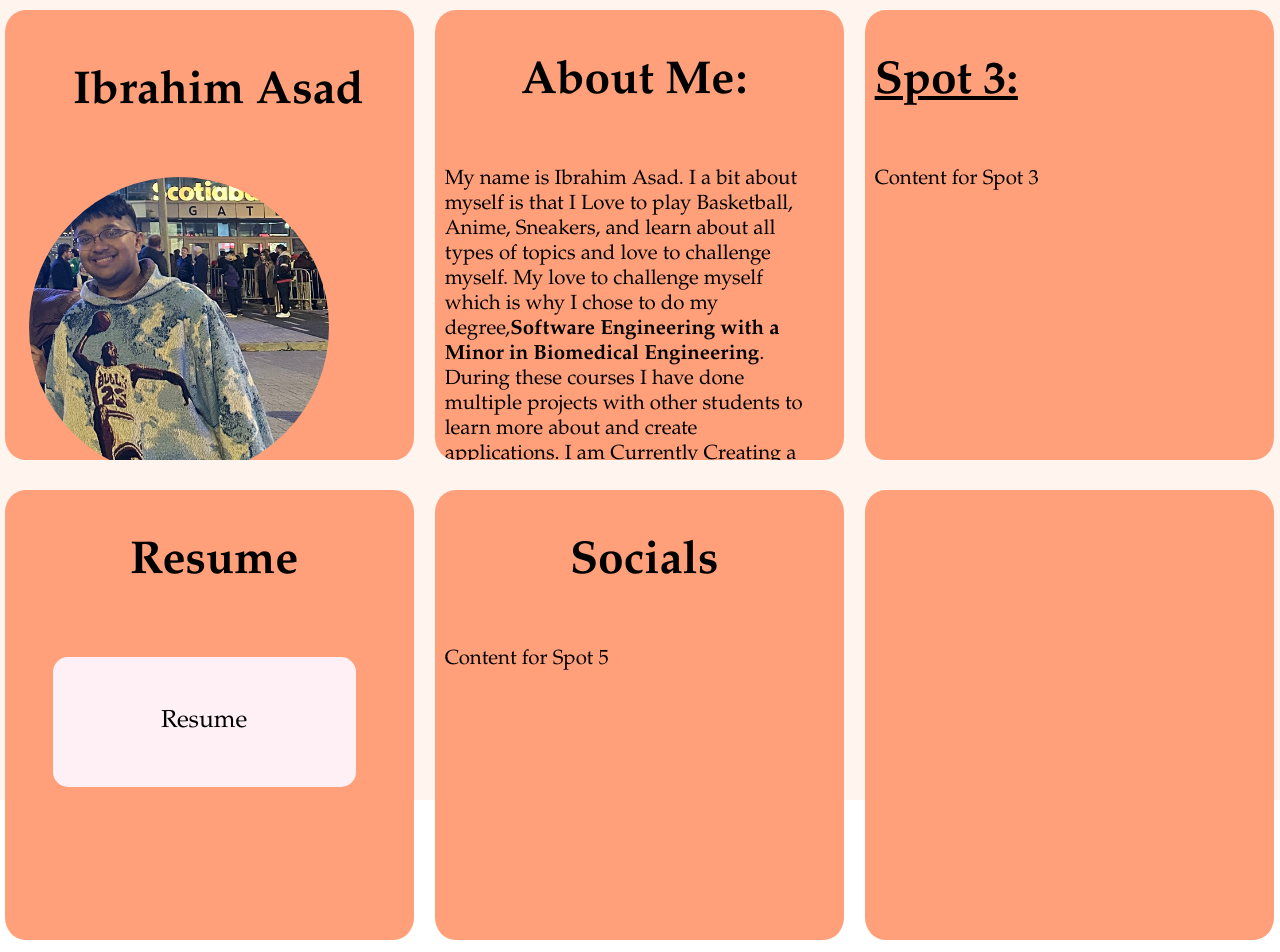
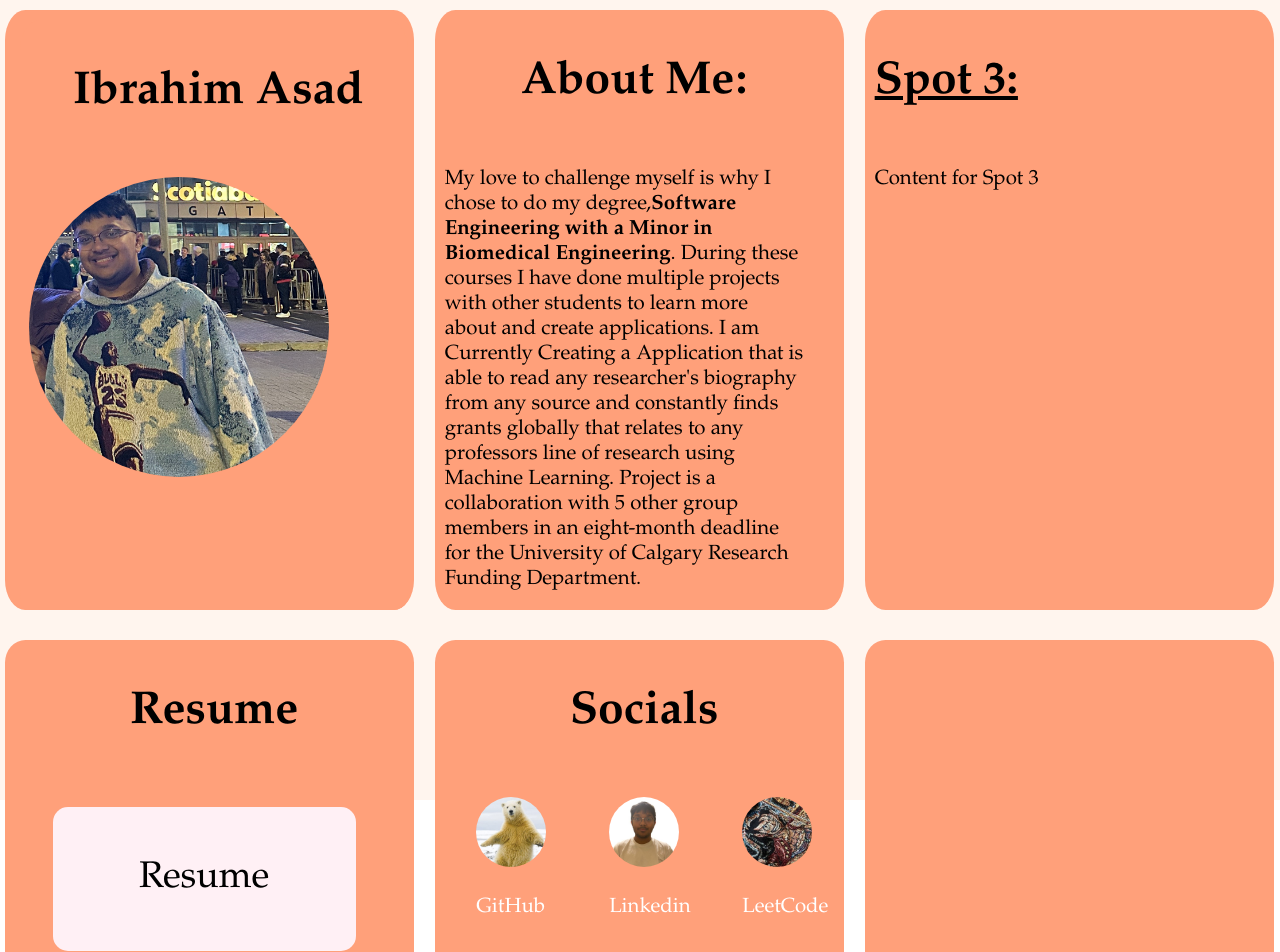
Before and after one commit to ibrahim29asad/website, a React (Create React App) app: page / in a window 1280 px wide. Shown: the top 952 px of the page. Built offline with nearby package versions, Linux system fonts and the light colour scheme.

Commit message:
fixed text

```diff
--- a/src/App.css
+++ b/src/App.css
@@ -67,7 +67,7 @@ body {
   position: relative;
   overflow: hidden;
   min-width: 300px; /* Set the minimum width */
-  min-height: 450px; /* Set the minimum height */
+  min-height: 500px; /* Set the minimum height */
   max-width: 95%;
   max-height: 95%;
 
@@ -97,6 +97,9 @@ body {
   max-width: 95%;
   text-decoration: none;
 }
+
+
+
 
 
 .Sidebar-HeaderName{
@@ -133,15 +136,12 @@ body {
 
 /*Social Text*/
 .SocialText{
-  color: white;
-  background-color: black;
+  color: black;
   font-family: Palatino, URW Palladio L, serif;
   position: absolute;
-  font-size: 1.2vw;
+  font-size: 1.6vw;
 
 }
-
-/*Main Text*/
 
 
 
@@ -264,7 +264,7 @@ a:hover {
   border: none;
   color: black;
   background-color: lavenderblush;
-  font-size: larger;
+  font-size: 2.9vw;
   font-family: Palatino, URW Palladio L, serif;
   cursor: pointer;
 
@@ -282,6 +282,37 @@ a:hover {
 }
 
 .square {
+  display: flex;
+  flex-direction: column;
+  height: 95%;
+  border-radius: 5%;
+  transition: background-color 0.5s ease;
+  background-color: lightsalmon;
+  color: black;
+  font-family: Palatino, URW Palladio L, serif;
+  font-size: 1.5vw;
+  max-width: 95%;
+  min-height: 600px;
+  text-decoration: none;
+}
+
+.bottom-square {
+  flex: 1;
+  height: 100%;
+  border-radius: 5%;
+  position: relative;
+  padding-left: 2.3%;
+  width: 100%; /* Adjusted width for responsiveness */
+  margin: 10px 5px 10px 5px;
+  transition: background-color 0.5s ease;
+  background-color: lightsalmon;
+  position: relative;
+  overflow: hidden;
+  min-width: 300px; /* Set the minimum width */
+  min-height: 450px; /* Set the minimum height */
+  max-width: 95%;
+  max-height: 95%;
+
   display: flex;
   flex-direction: column;
   height: 95%;
@@ -349,6 +380,22 @@ a:hover {
 
 }
 
+.Socials-Pic {
+  max-width: 100%;
+  max-height: 100%;
+  border-radius: 50%;
+  width: 70px;
+  height: 70px;
+  object-fit: cover;
+  object-position: top left;
+  flex-direction: ;
+}
+
+.social-icons {
+  display: flex;
+  justify-content: space-around;
+}
+
 .square:hover .Profile-Pic {
   transform: scale(1.2); /* Increase the scale factor as needed */
 }
--- a/src/App.js
+++ b/src/App.js
@@ -5,6 +5,9 @@ import Profile from '../src/images/profile.jpg';
 import ImageGallery from './ImageGallery';
 import Socials from './Socials';
 import NameCover from './NameCover';
+import GitHub from '../src/images/github.jpg'
+import LinkedIn from '../src/images/Linkedin.jpg'
+import LeetCode from '../src/images/leetcode.jpg'
 
 
 function App() {
@@ -23,10 +26,7 @@ function App() {
           <p style={{textAlign: 'center'  }}>About Me:</p>
         </div>
         <div className='MainText'>
-        My name is Ibrahim Asad. I a bit about myself is that I Love
-        to play Basketball, Anime, Sneakers, and learn about all types
-       of topics and love to challenge myself. My love to challenge
-        myself which is why I chose to do my degree,
+        My love to challenge myself is why I chose to do my degree,
         <strong>Software Engineering with a Minor in Biomedical Engineering</strong>.
         During these courses I have done multiple projects with other
         students to learn more about and create applications. I am
@@ -51,9 +51,9 @@ function App() {
       </div>
 
       {/* Spot 4 */}
-      <div className="square">
+      <div className="bottom-square">
   <div className='App-header'>
-    <p style={{ textAlign: 'center' }}>Resume</p>
+    <p style={{ textAlign: 'center',  }}>Resume</p>
   </div>
   <div className='MainText'>
     <div className="button" style={{ display: 'flex', justifyContent: 'center' }}>
@@ -66,17 +66,35 @@ function App() {
 
 
       {/* Spot 5 */}
-      <div className="square">
-        <div className='App-header'>
-        <p style={{  textAlign: 'center' }}>Socials</p>
-        </div>
-        <div className='MainText'>
-          Content for Spot 5
-        </div>
-      </div>
+      <div className="bottom-square">
+  <div className='App-header'>
+    <p style={{ textAlign: 'center' }}>Socials</p>
+  </div>
+  <div className="social-icons">
+    <div className="TextUnder-Image">
+      <img src={GitHub} className="Socials-Pic" alt="Profile" />
+      <p className="SocialText"><a href="https://github.com/ibrahim29asad">GitHub </a> </p>
+    </div>
+    <div className="TextUnder-Image">
+      <img src={LinkedIn} className="Socials-Pic" alt="Profile" />
+      <p className="SocialText"><a href="https://www.linkedin.com/in/iibrahimasad/">Linkedin </a> </p>
+    </div>
+    <div className="TextUnder-Image">
+      <img src={LeetCode} className="Socials-Pic" alt="Profile" />
+      <p className="SocialText"><a href="https://leetcode.com/user1833qc/">LeetCode </a> </p>
+    </div>
+  </div>
+</div>
+
+{/* <a href="https://github.com/ibrahim29asad">github </a> </p>
+
+   <p className="SocialText"><a href="https://www.linkedin.com/in/iibrahimasad/">Linkedin </a> </p>
+  <p className="SocialText"><a href="https://leetcode.com/user1833qc/">leetcode </a> </p> */}
+
+
 
       {/* Spot 6 */}
-      <div className="square">
+      <div className="bottom-square">
 
         <div className='MainText'>
         </div>
--- a/src/Socials.js
+++ b/src/Socials.js
@@ -35,4 +35,5 @@ const Socials = () => {
   );
 };
 
+
 export default Socials;
```
